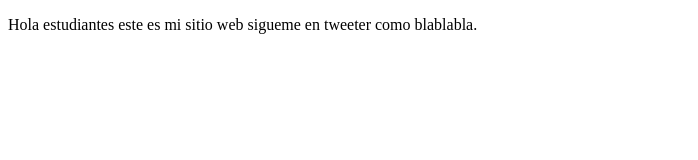
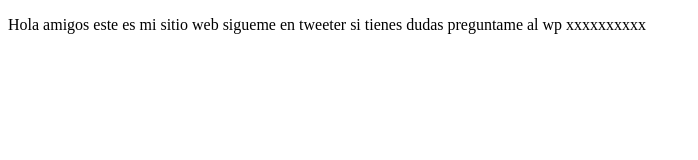
Before and after one commit to rbecerrav/ProyectoDemoCursoPrework, a plain HTML site: page index.html in a window 1280 px wide. Shown: the whole page, without its empty margins (0-698 px from the left). Drawn offline with Linux system fonts and the light colour scheme.

Commit message:
Agregue cambios a saludo

```diff
--- a/index.html
+++ b/index.html
@@ -8,8 +8,9 @@
 </head>
 <body>
     <p>
-        Hola estudiantes este es mi sitio web
-        sigueme en tweeter como blablabla.
+        Hola amigos este es mi sitio web
+        sigueme en tweeter si tienes dudas preguntame al wp
+        xxxxxxxxxx
     </p>
 </body>
 </html>
```
